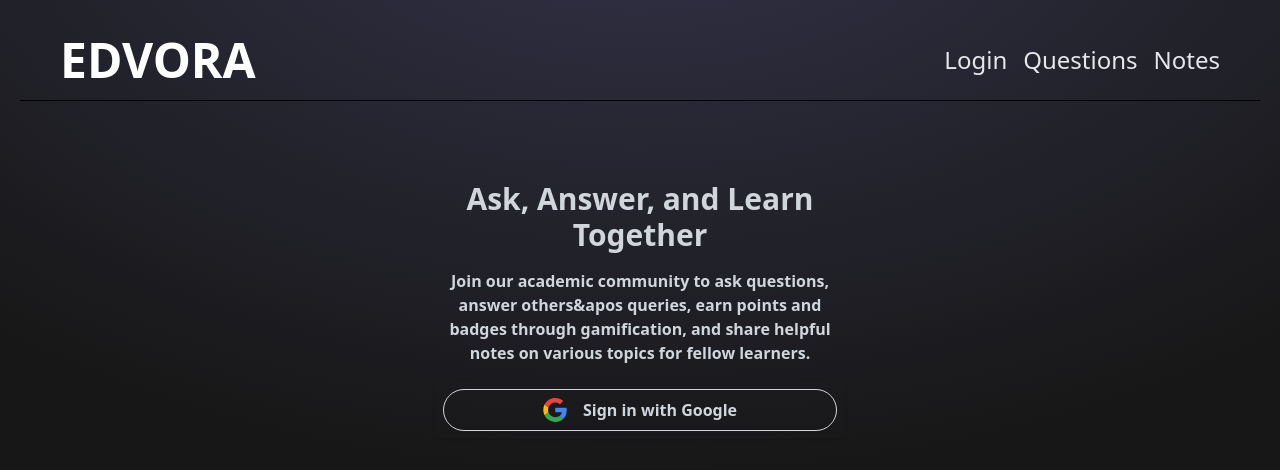
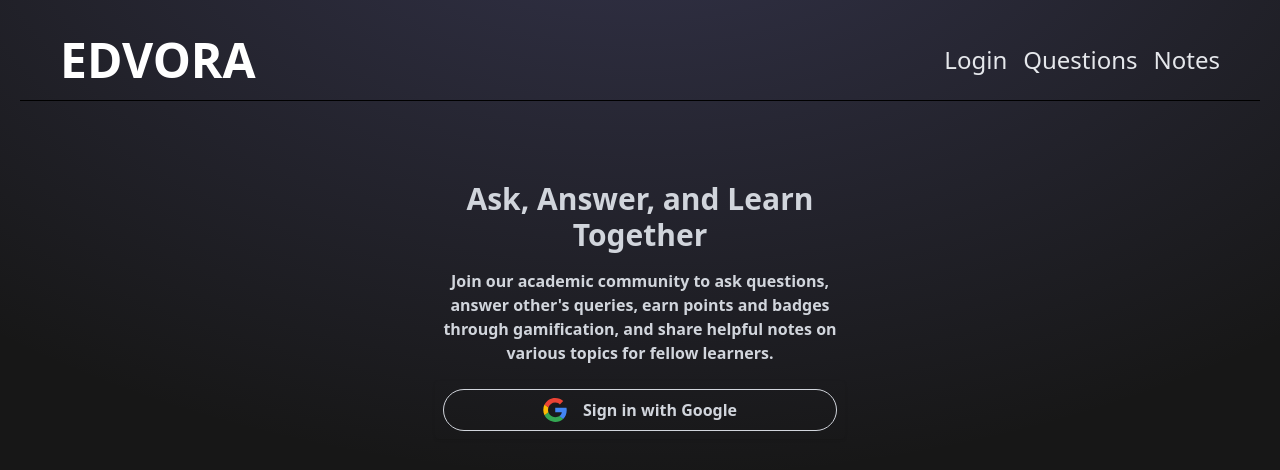
Before and after one commit to muditjain1411/edvora, a Next.js app: page /login in a window 1280 px wide. Shown: the top 470 px of the page. Built offline with nearby package versions, Linux system fonts and the light colour scheme; no server answers.

Commit message:
misc fixes

```diff
--- a/app/dashboard/answeredquestion/page.js
+++ b/app/dashboard/answeredquestion/page.js
@@ -69,7 +69,7 @@ const AnsweredQuestions = () => {
                 </Link>
                 <div className='ml-4 mb-4'>
                     <h1 className='text-3xl font-bold'>Your Answers</h1>
-                    <p className='text-gray-400 mt-2'>Questions you&aposve answered.</p>
+                    <p className='text-gray-400 mt-2'>Questions you've answered.</p>
                 </div>
                 <div className='flex flex-col space-y-4 w-full'>
                     {answers.length > 0 ? (
@@ -85,7 +85,7 @@ const AnsweredQuestions = () => {
                         ))
                     ) : (
                         <p className="text-gray-400">
-                            You haven&apost answered any questions yet.{' '}
+                            You haven't answered any questions yet.{' '}
                             <Link href="/questions" className="text-blue-400 hover:underline">
                                 Browse questions to answer
                             </Link>
--- a/app/dashboard/askedquestion/page.js
+++ b/app/dashboard/askedquestion/page.js
@@ -69,7 +69,7 @@ const AskedQuestions = () => {
                 </Link>
                 <div className='ml-4 mb-4'>
                     <h1 className='text-3xl font-bold'>Your Asked Questions</h1>
-                    <p className='text-gray-400 mt-2'>Questions you&aposve posted.</p>
+                    <p className='text-gray-400 mt-2'>Questions you've posted.</p>
                 </div>
                 <div className='flex flex-col space-y-4 w-full'>
                     {questions.length > 0 ? (
@@ -83,7 +83,7 @@ const AskedQuestions = () => {
                             </Link>
                         ))
                     ) : (
-                        <p className="text-gray-400">You haven&apost asked any questions yet. <Link href="/ask" className="text-blue-400 hover:underline">Ask one now!</Link></p>
+                        <p className="text-gray-400">You haven't asked any questions yet. <Link href="/ask" className="text-blue-400 hover:underline">Ask one now!</Link></p>
                     )}
                 </div>
             </div>
--- a/app/layout.js
+++ b/app/layout.js
@@ -25,9 +25,9 @@ export default function RootLayout({ children }) {
     <html lang="en">
       <SessionWrapper>
         <body
-          className={`${geistSans.variable} ${geistMono.variable} antialiased p-5 box-border`}
+          className={`${geistSans.variable} ${geistMono.variable} antialiased p-5 box-border w-full min-h-screen `}
         >
-          <div className="fixed top-0 right-0 z-[-2] h-screen w-screen bg-neutral-900 bg-[radial-gradient(ellipse_80%_80%_at_50%_-20%,rgba(120,119,198,0.3),rgba(255,255,255,0))]"></div>
+          <div className="fixed top-0 right-0 z-[-2] h-full w-full bg-neutral-900 bg-[radial-gradient(ellipse_80%_80%_at_50%_-20%,rgba(120,119,198,0.3),rgba(255,255,255,0))]"></div>
           <Navbar />
           {children}
         </body>
--- a/app/login/page.js
+++ b/app/login/page.js
@@ -28,7 +28,7 @@ export default function LoginPage() {
             <div className="flex flex-col items-center min-h-[90%] w-[33%] space-y-4 m-auto text-center text-gray-300 rounded-lg pt-15 mt-5 font-bold">
                 <h3 className="text-3xl">Ask, Answer, and Learn Together</h3>
                 <p className="text-5xs">
-                    Join our academic community to ask questions, answer others&apos queries, earn points and badges through gamification, and share helpful notes on various topics for fellow learners.
+                    Join our academic community to ask questions, answer other's queries, earn points and badges through gamification, and share helpful notes on various topics for fellow learners.
                 </p>
 
                 <div className="max-w-md w-full m-auto p-2 rounded shadow">
```
